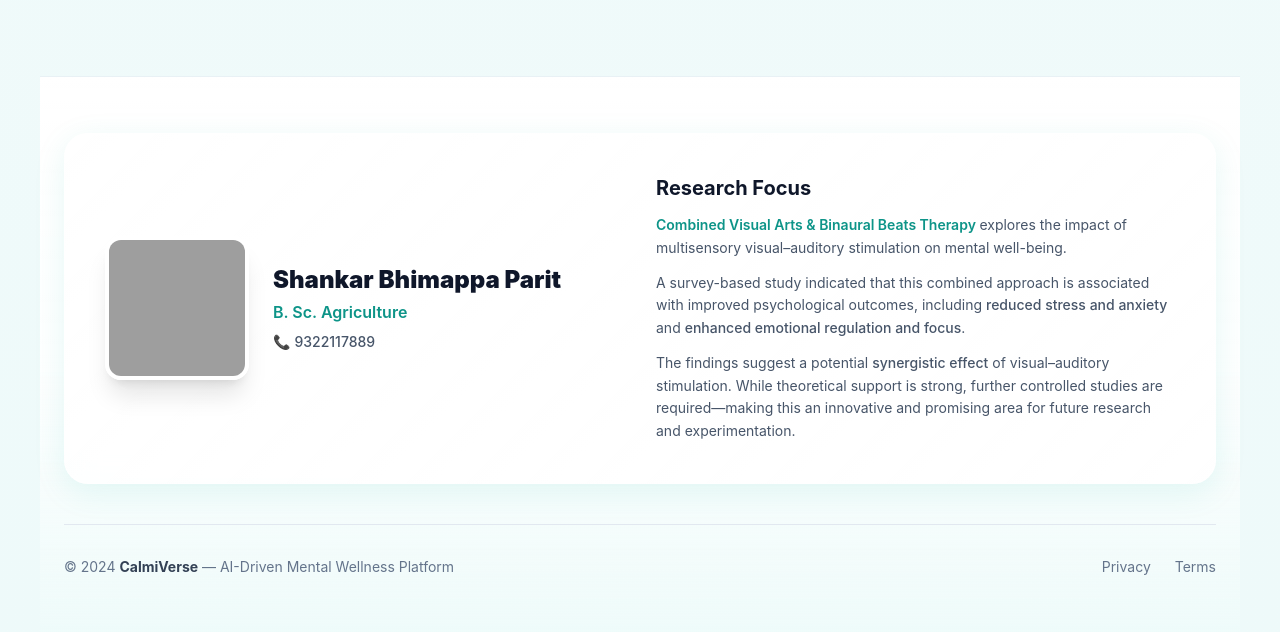
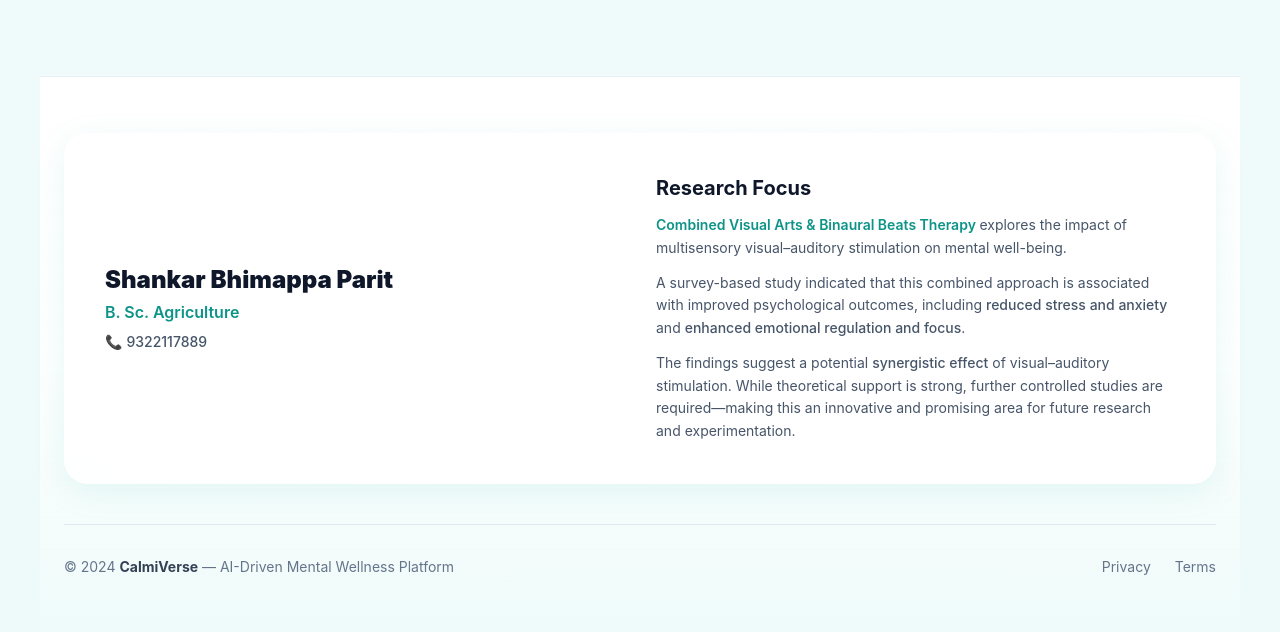
Before and after one commit to Sonya2211/CalmiVerse, a Django app: page /dashboard/ in a window 1280 px wide. Shown: the part 3126-3758 px from the top of the page. Run offline with Django 4.2, Linux system fonts and the light colour scheme; a user stored in the database is signed in; some libraries are stand-ins or nearby versions; grey boxes are pictures that could not be loaded.

Commit message:
Update dashboard.html

```diff
--- a/core/templates/dashboard.html
+++ b/core/templates/dashboard.html
@@ -1135,11 +1135,7 @@
     >
       <!-- LEFT: PHOTO + BASIC INFO -->
       <div class="flex flex-col sm:flex-row items-center gap-6">
-        <img
-  src="https://raw.githubusercontent.com/Sonya2211/CalmiVerse/main/staticfiles/images/profilepicture.jpeg"
-  alt="Shankar Bhimappa Parit"
-  class="w-36 h-36 rounded-2xl object-cover shadow-xl border-4 border-white"
-/>
+
 
 
         <div class="text-center sm:text-left">
```
